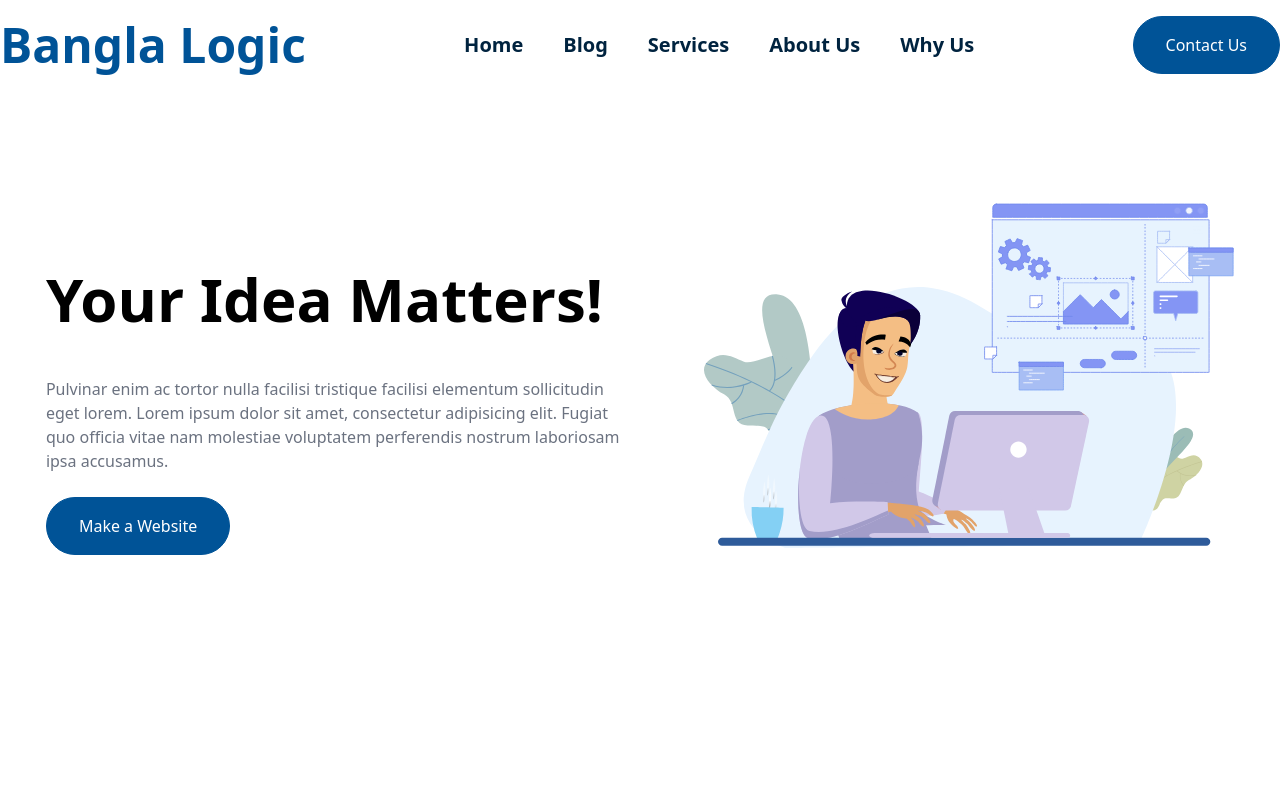
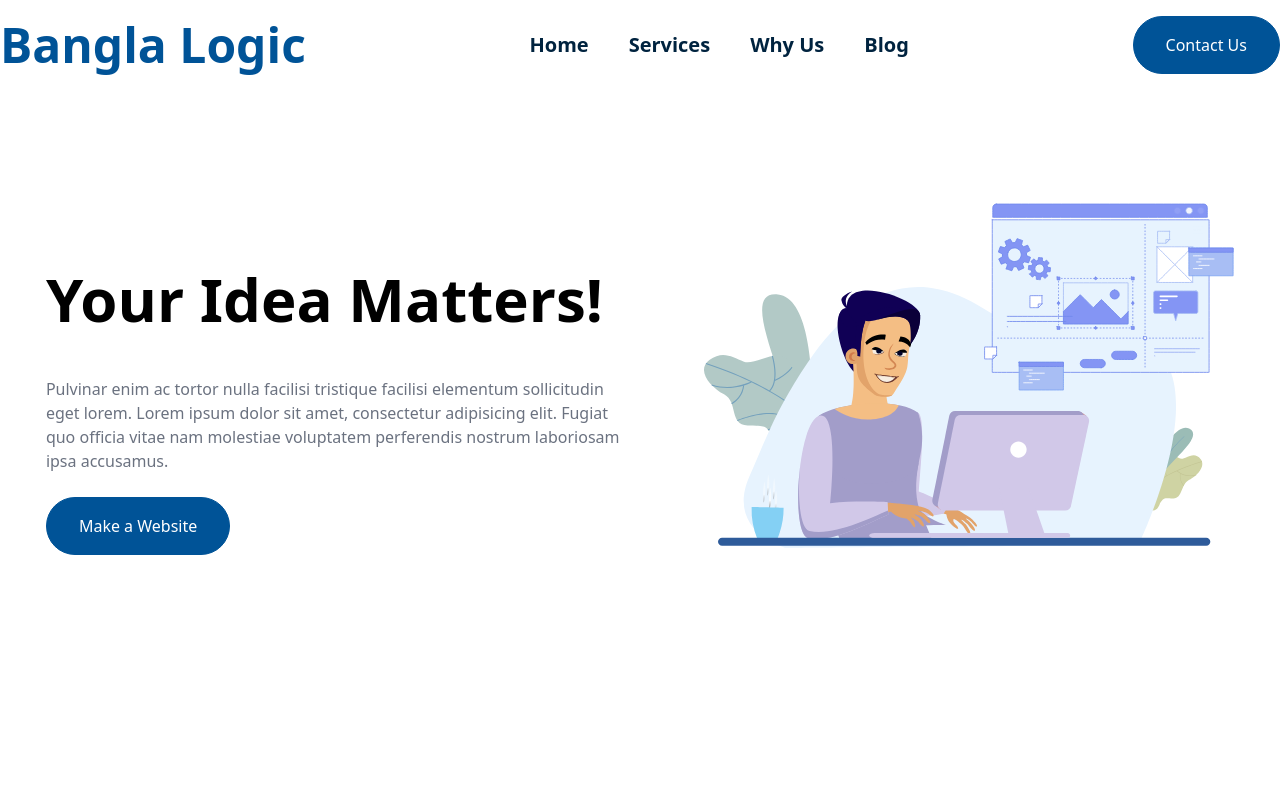
Before and after one commit to RashedulHaqueRasel1/BanglaLogic, a React (Vite) app: page / in a window 1280 px wide. Shown: the top 800 px of the page. Built offline with nearby package versions, Linux system fonts and the light colour scheme.

Commit message:
Navbar Scroll Added

```diff
--- a/package.json
+++ b/package.json
@@ -19,6 +19,7 @@
     "react-dom": "^18.3.1",
     "react-icons": "^5.4.0",
     "react-router-dom": "^7.1.1",
+    "react-scroll": "^1.9.0",
     "sort-by": "^1.2.0"
   },
   "devDependencies": {
--- a/src/Component/Common/Navbar/Navbar.jsx
+++ b/src/Component/Common/Navbar/Navbar.jsx
@@ -30,11 +30,11 @@ const Navbar = () => {
 
 
     const NavLink = <>
-        <Link to={'/#blog'}><p className="text-[#00233F] text-xl font-semibold hover:text-[#005397]">Home</p></Link>
-        <Link to={'/#blog'}><p className="text-[#00233F] text-xl font-semibold hover:text-[#005397]">Blog</p></Link>
-        <Link to={'/#blog'}><p className="text-[#00233F] text-xl font-semibold hover:text-[#005397]">Services</p></Link>
-        <Link to={'/#blog'}><p className="text-[#00233F] text-xl font-semibold hover:text-[#005397]">About Us</p></Link>
-        <Link to={'/#blog'}><p className="text-[#00233F] text-xl font-semibold hover:text-[#005397]">Why Us</p></Link>
+        <Link onClick={() => document.getElementById("Home").scrollIntoView({ behavior: "smooth" })}><p className="text-[#00233F] text-xl font-semibold hover:text-[#005397]">Home</p></Link>
+        <Link onClick={() => document.getElementById("Services").scrollIntoView({ behavior: "smooth" })}><p className="text-[#00233F] text-xl font-semibold hover:text-[#005397]">Services</p></Link>
+        <Link onClick={() => document.getElementById("WhyUs").scrollIntoView({ behavior: "smooth" })}><p className="text-[#00233F] text-xl font-semibold hover:text-[#005397]">Why Us</p></Link>
+        <Link onClick={() => document.getElementById("Blogs").scrollIntoView({ behavior: "smooth" })}><p className="text-[#00233F] text-xl font-semibold hover:text-[#005397]">Blog</p></Link>
+
 
     </>
 
@@ -48,7 +48,7 @@ const Navbar = () => {
                 {/* Navbar Container */}
                 <div className="flex justify-between  items-center font-semibold mx-auto container p-4 md:p-0">
                     {/* Logo */}
-                    <Link to={'/'}>
+                    <Link onClick={() => document.getElementById("Home").scrollIntoView({ behavior: "smooth" })}>
                         <h1 className="text-3xl lg:text-5xl text-[#005397] font-bold font-WorkSans">Bangla Logic</h1>
                     </Link>
 
@@ -60,9 +60,11 @@ const Navbar = () => {
                     {/* Button */}
                     <div className="hidden md:block">
 
-                        <button className="py-4 px-8 bg-[#005397] text-[#FFFFFF] rounded-full font-medium hover:bg-transparent  border border-[#005397] hover:text-[#005397] transition duration-500 ease-in-out">
-                            Contact Us
-                        </button>
+                        <Link onClick={() => document.getElementById("Contact").scrollIntoView({ behavior: "smooth" })}>
+                            <p className="py-4 px-8 bg-[#005397] text-[#FFFFFF] rounded-full font-medium hover:bg-transparent  border border-[#005397] hover:text-[#005397] transition duration-500 ease-in-out">
+                                Contact Us
+                            </p>
+                        </Link>
                     </div>
 
                     {/* Mobile Menu Icon */}
@@ -103,9 +105,11 @@ const Navbar = () => {
 
                         {NavLink}
 
-                        <button className="py-4 px-8 bg-[#005397] text-[#FFFFFF] rounded-full font-medium hover:bg-transparent  border border-[#005397] hover:text-[#005397] transition duration-500 ease-in-out">
-                            Contact Us
-                        </button>
+                        <Link onClick={() => document.getElementById("Contact").scrollIntoView({ behavior: "smooth" })}>
+                            <p className="py-4 px-8 bg-[#005397] text-[#FFFFFF] rounded-full font-medium hover:bg-transparent  border border-[#005397] hover:text-[#005397] transition duration-500 ease-in-out">
+                                Contact Us
+                            </p>
+                        </Link>
                     </div>
                 </div>
             </div>
--- a/src/Component/Main/Main.jsx
+++ b/src/Component/Main/Main.jsx
@@ -1,18 +1,14 @@
 import { Outlet } from "react-router-dom";
-import Navbar from "../Common/Navbar/Navbar";
-import Footer from "../Common/Footer/Footer";
+
 
 const Main = () => {
     return (
         <div>
-            {/* Navbar */}
-            <Navbar></Navbar>
+
 
             {/* Main All Content */}
             <Outlet></Outlet>
 
-            {/* Footer */}
-            <Footer></Footer>
 
         </div>
     );
--- a/src/Component/Pages/Contact/Contact.jsx
+++ b/src/Component/Pages/Contact/Contact.jsx
@@ -114,17 +114,17 @@ const Contact = () => {
                                     <div className="mb-6">
                                         <div className="mx-0 mb-1 sm:mb-4">
                                             <div className="mx-0 mb-1 sm:mb-4">
-                                                <label   className="pb-1 text-xs uppercase tracking-wider"></label><input type="text"   placeholder="Your name" className="mb-2 w-full rounded-md border border-gray-400 py-2 pl-2 pr-4 shadow-md dark:text-gray-300 sm:mb-0"  name="user_name" required/>
+                                                <label   className="pb-1 text-xs uppercase tracking-wider"></label><input type="text"   placeholder="Your name" className="mb-2 w-full rounded-md border border-gray-400 py-2 pl-2 pr-4 shadow-md  sm:mb-0"  name="user_name" required/>
                                             </div>
                                             <div className="mx-0 mb-1 sm:mb-4">
-                                                <label  className="pb-1 text-xs uppercase tracking-wider"></label><input type="email"    placeholder="example@gmail.com" className="mb-2 w-full rounded-md border border-gray-400 py-2 pl-2 pr-4 shadow-md dark:text-gray-300 sm:mb-0" name="user_email" required/>
+                                                <label  className="pb-1 text-xs uppercase tracking-wider"></label><input type="email"    placeholder="example@gmail.com" className="mb-2 w-full rounded-md border border-gray-400 py-2 pl-2 pr-4 shadow-md  sm:mb-0" name="user_email" required/>
                                             </div>
                                             <div className="mx-0 mb-1 sm:mb-4">
-                                                <label  className="pb-1 text-xs uppercase tracking-wider"></label><input type="text"    placeholder="Subject" className="mb-2 w-full rounded-md border border-gray-400 py-2 pl-2 pr-4 shadow-md dark:text-gray-300 sm:mb-0" name="user_subject" required/>
+                                                <label  className="pb-1 text-xs uppercase tracking-wider"></label><input type="text"    placeholder="Subject" className="mb-2 w-full rounded-md border border-gray-400 py-2 pl-2 pr-4 shadow-md  sm:mb-0" name="user_subject" required/>
                                             </div>
                                         </div>
                                         <div className="mx-0 mb-1 sm:mb-4">
-                                            <label  className="pb-1 text-xs uppercase tracking-wider"></label><textarea id="textarea" name="message" cols="30" rows="5" placeholder="Write your message..." className="mb-2 w-full rounded-md border border-gray-400 py-2 pl-2 pr-4 shadow-md dark:text-gray-300 sm:mb-0" required></textarea>
+                                            <label  className="pb-1 text-xs uppercase tracking-wider"></label><textarea id="textarea" name="message" cols="30" rows="5" placeholder="Write your message..." className="mb-2 w-full rounded-md border border-gray-400 py-2 pl-2 pr-4 shadow-md  sm:mb-0" required></textarea>
                                         </div>
                                     </div>
                                     <div className="text-center">
--- a/src/Component/Pages/Home/Home.jsx
+++ b/src/Component/Pages/Home/Home.jsx
@@ -1,4 +1,5 @@
-// import Navbar from "../../Common/Navbar/Navbar";
+import Footer from "../../Common/Footer/Footer";
+import Navbar from "../../Common/Navbar/Navbar";
 import Blogs from "../Blogs/Blogs";
 import Contact from "../Contact/Contact";
 import OurHelp from "../OurHelp/OurHelp";
@@ -9,22 +10,40 @@ import Banner from "./Banner/Banner";
 const Home = () => {
     return (
         <div>
-            {/* <Navbar></Navbar> */}
+            {/* Navbar Section */}
+            <Navbar />
+
             {/* Banner Section */}
-            <Banner></Banner>
+            <div id="Home">
+                <Banner />
+            </div>
 
-            {/* How We Help Section */}
-            <section id="blog" className="pt-60 lg:py-0">
-                <OurHelp></OurHelp>
-            </section>
+            {/* Our Help Section */}
+            <div>
+                <OurHelp />
+            </div>
+            {/* Services Section */}
+            <div id="Services">
+                <Services />
+            </div>
 
-            <Services></Services>
+            {/* WhyUs Section */}
+            <div id="WhyUs">
+                <WhyUs />
+            </div>
 
-            <WhyUs></WhyUs>
+            {/* Blogs Section */}
+            <div id="Blogs">
+                <Blogs />
+            </div>
 
-            <Blogs></Blogs>
+            {/* Contact Section */}
+            <div id="Contact">
+                <Contact />
+            </div>
 
-            <Contact></Contact>
+            {/* Footer Section */}
+            <Footer />
         </div>
     );
 };
```
Also changed, not shown: 1 other file (tests, documents, lock files or other folders).
